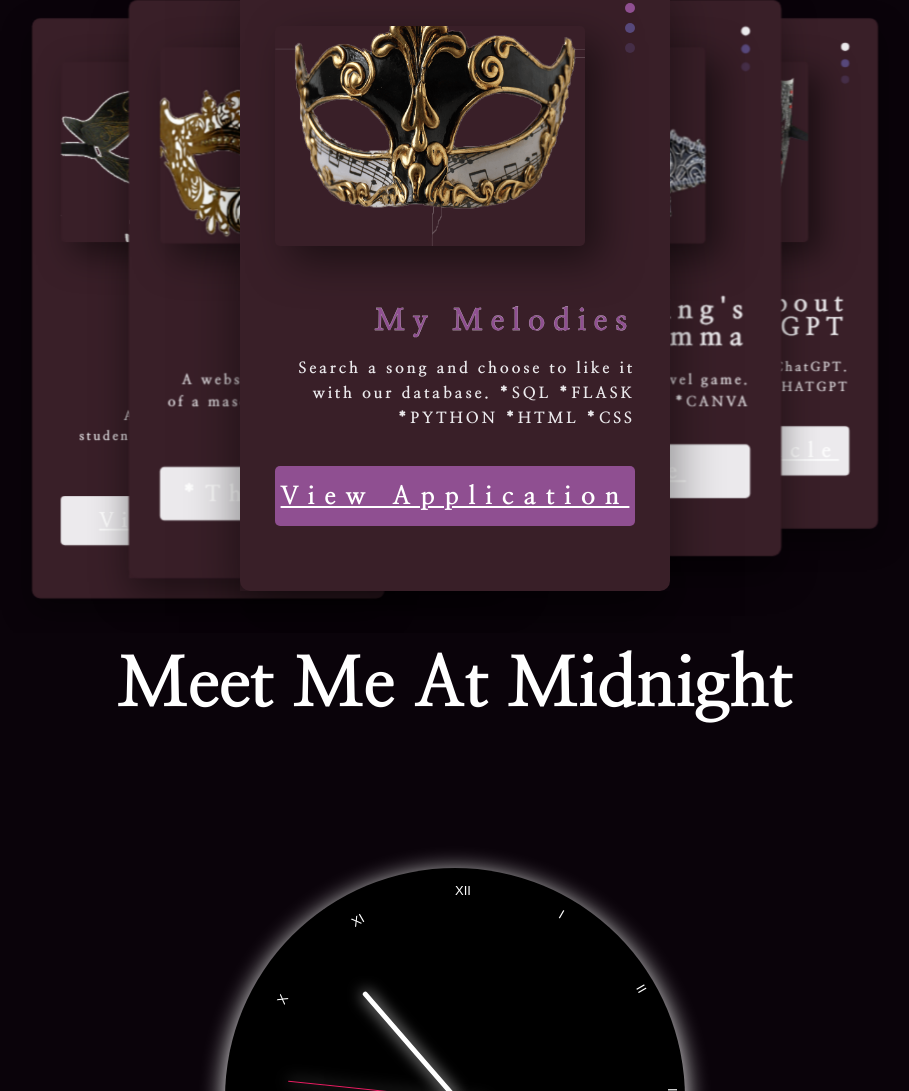
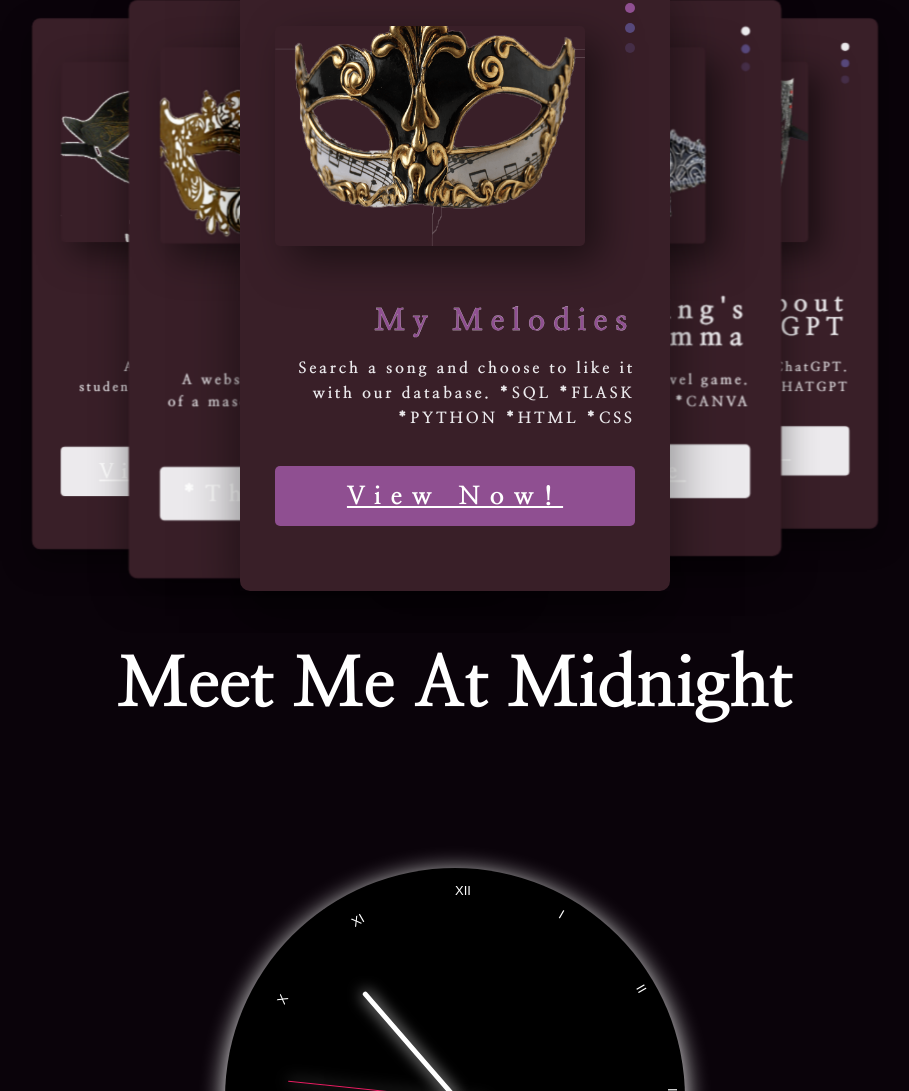
Before and after one commit to Jess1567/my-portfolio, a plain HTML site: page index.html in a window 1280 px wide. Shown: the part 2762-3853 px from the top of the page, without its empty margins (185-1094 px from the left). Drawn offline with nearby package versions, Linux system fonts and the light colour scheme; a script that the page names is missing; a web font is replaced by a local one.

Commit message:
Update index.html

```diff
--- a/index.html
+++ b/index.html
@@ -95,7 +95,7 @@
                         <span class="name">My Melodies</span>
                         <span class="lorem">Search a song and choose to like it with our database. *SQL *FLASK *PYTHON *HTML *CSS</span>
                       </div>
-                      <a href="https://youtu.be/ezesxJ6ZdcI" class="btn-contact">View Application</a>
+                      <a href="https://youtu.be/ezesxJ6ZdcI" class="btn-contact">View Now!</a>
 
                     </div>
                   </label>
@@ -132,7 +132,7 @@
                         <span class="name">Chat About ChatGPT</span>
                         <span class="lorem">A case study article about ChatGPT. *CHATGPT</span>
                       </div>
-                      <a href="https://inside.wooster.edu/technology/chatgpt-a-student-perspective/" class="btn-contact">Read the Article</a>
+                      <a href="https://inside.wooster.edu/technology/chatgpt-a-student-perspective/" class="btn-contact">Read Now!</a>
 
                     </div>
                   </label>
@@ -148,7 +148,7 @@
                         </div>
                       </div>
                       <div class="infos">
-                        <span class="name">Beginner's Gudie to Website Design</span>
+                        <span class="name">Website Design</span>
                         <span class="lorem"> A basic website used to teach students web development. *HTML *CSS</span>
                       </div>
                       <a href="/contact" class="btn-contact">View Website</a>
```
